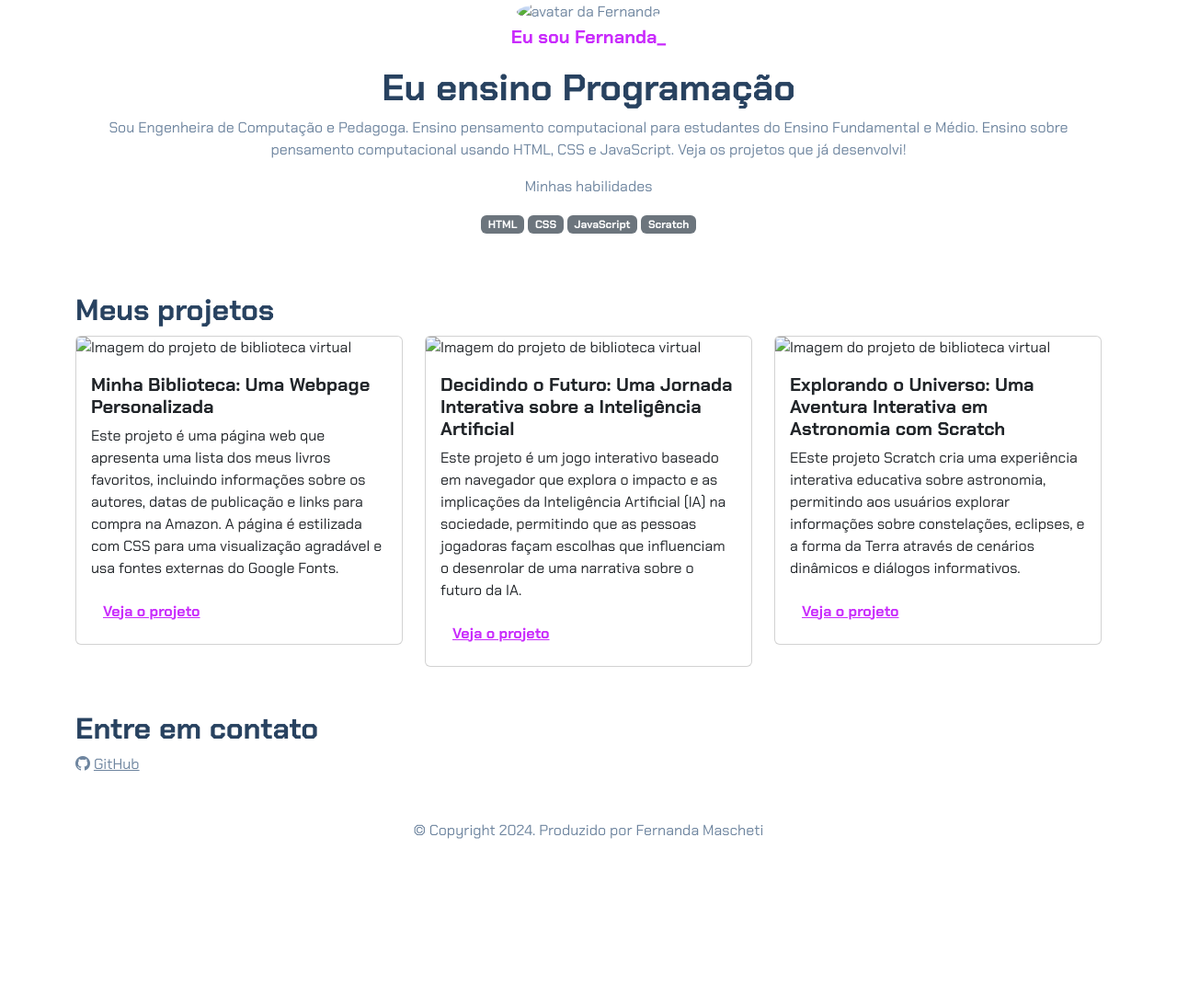
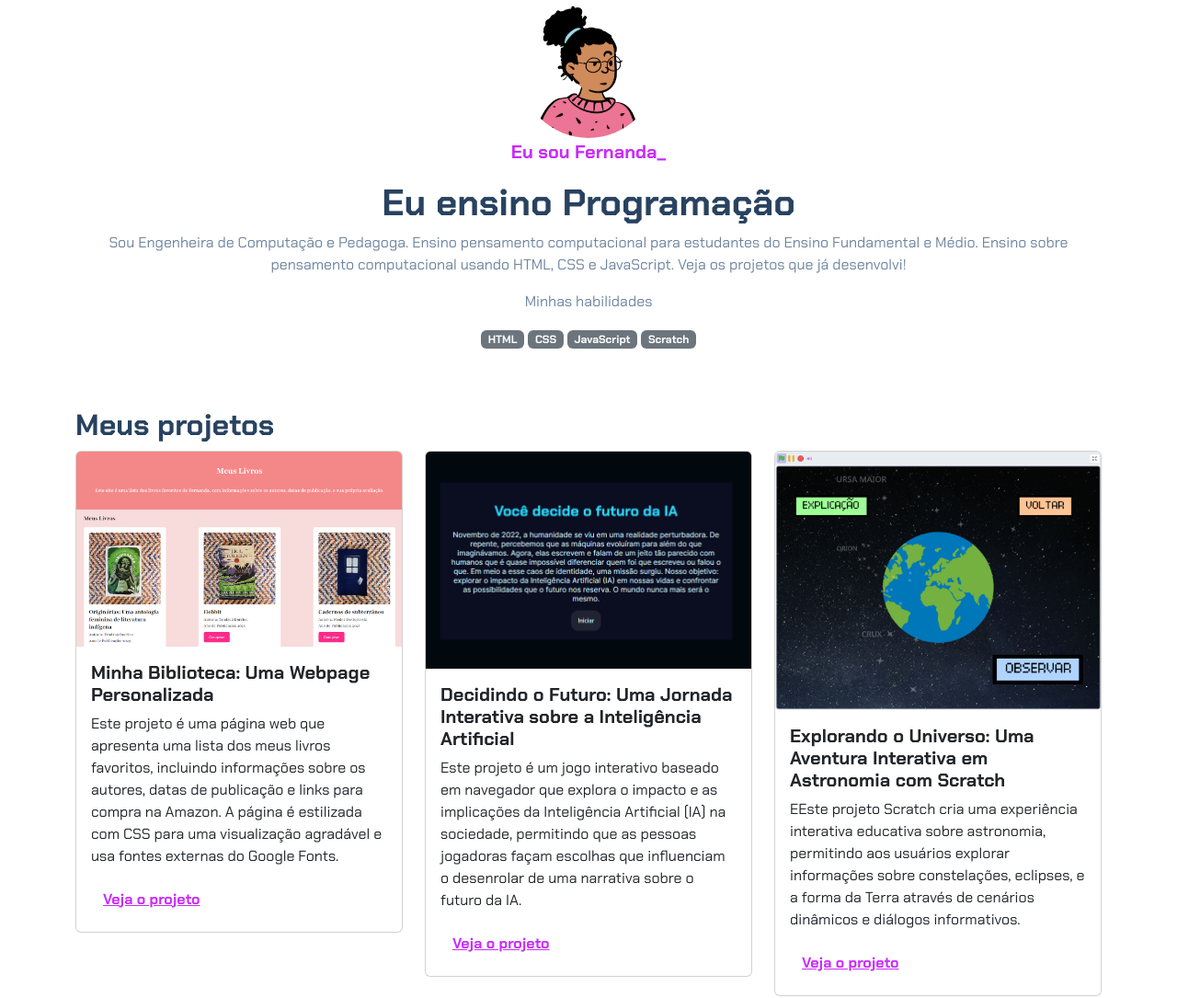
Before and after one commit to PhantomFox0/Portifolio, a plain HTML site: page index.html in a window 1280 px wide. Shown: the top 1085 px of the page at 92% size. Before the commit the page ends 1011 px from the top, so only its background shows below. Drawn offline with nearby package versions, Linux system fonts and the light colour scheme.

Commit message:
Update index.html

```diff
--- a/index.html
+++ b/index.html
@@ -12,7 +12,7 @@
 
 <body>
     <header class="container text-center">
-        <img src="img/avatar-perfil.png" alt="avatar da Fernanda" class="rounded-circle" width="150" height="150"
+        <img src="avatar-perfil.png" alt="avatar da Fernanda" class="rounded-circle" width="150" height="150"
             srcset="">
         <p class="lead">Eu sou Fernanda_</p>
         <h1>Eu ensino Programação</h1>
@@ -33,7 +33,7 @@
             <!-- Projeto 1 -->
             <div class="col-md-4">
                 <div class="card">
-                    <img src="img/projeto-1.png" class="card-img-top" alt="Imagem do projeto de biblioteca virtual">
+                    <img src="projeto-1.png" class="card-img-top" alt="Imagem do projeto de biblioteca virtual">
                     <div class="card-body">
                         <h5 class="card-title">Minha Biblioteca: Uma Webpage Personalizada</h5>
                         <p class="card-text">Este projeto é uma página web que apresenta uma lista dos meus livros
@@ -49,7 +49,7 @@
             <!-- Projeto 2 -->
             <div class="col-md-4">
                 <div class="card">
-                    <img src="img/projeto-2.png" class="card-img-top" alt="Imagem do projeto de biblioteca virtual">
+                    <img src="projeto-2.png" class="card-img-top" alt="Imagem do projeto de biblioteca virtual">
                     <div class="card-body">
                         <h5 class="card-title">Decidindo o Futuro: Uma Jornada Interativa sobre a Inteligência
                             Artificial</h5>
@@ -66,7 +66,7 @@
             <!-- Projeto 3 -->
             <div class="col-md-4">
                 <div class="card">
-                    <img src="img/projeto-3.png" class="card-img-top" alt="Imagem do projeto de biblioteca virtual">
+                    <img src="projeto-3.png" class="card-img-top" alt="Imagem do projeto de biblioteca virtual">
                     <div class="card-body">
                         <h5 class="card-title">Explorando o Universo: Uma Aventura Interativa em Astronomia com Scratch
                         </h5>
```
